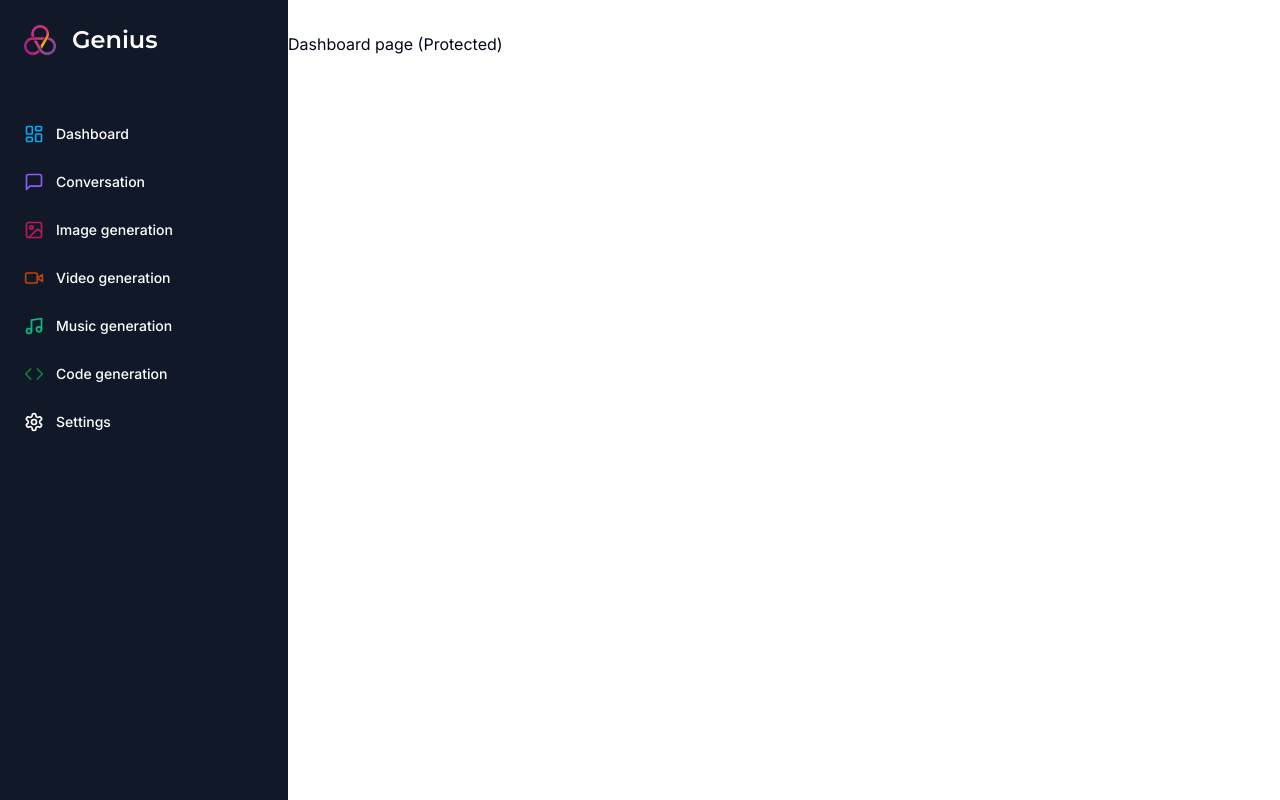
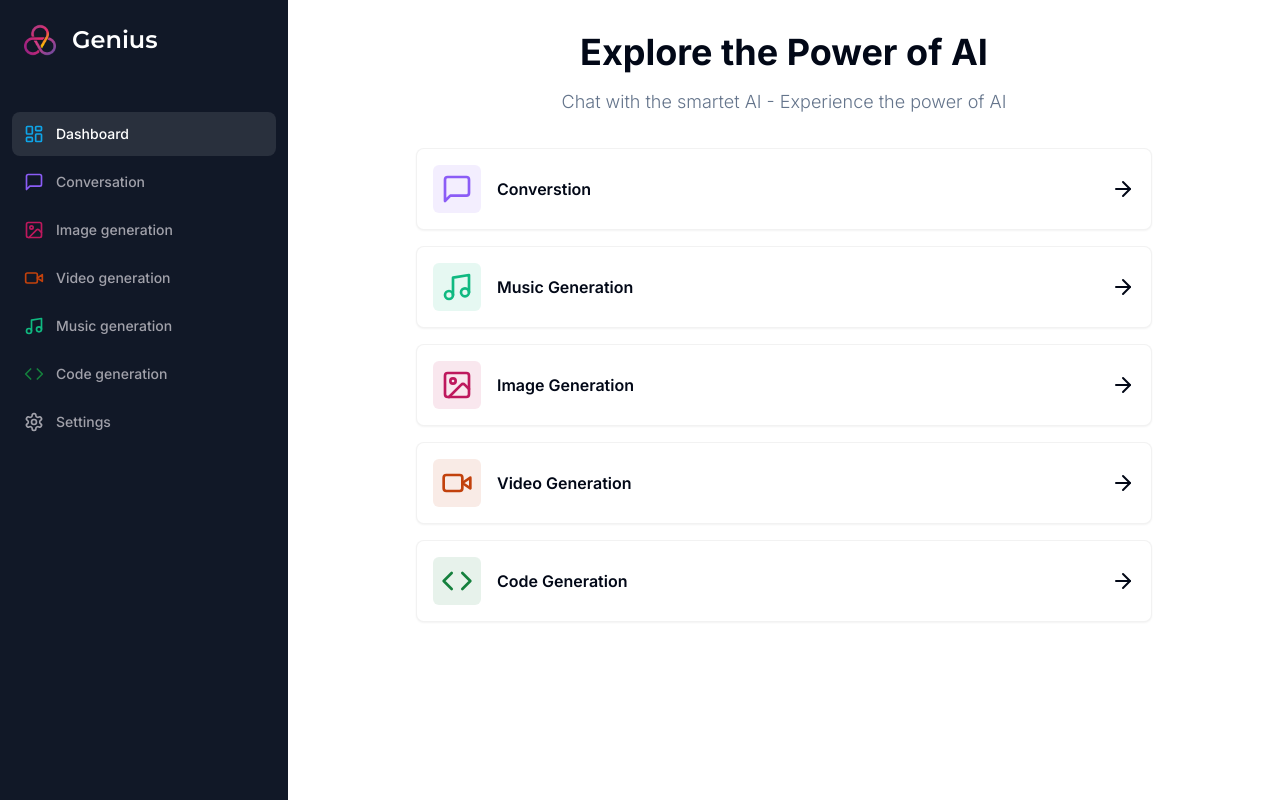
Before and after one commit to Joshuaatanu/ai-saas, a Next.js app: page /dashboard in a window 1280 px wide. Built offline with nearby package versions, Linux system fonts and the light colour scheme.

Commit message:
finished dashboard

```diff
--- a/app/(dashboard)/(routes)/dashboard/page.tsx
+++ b/app/(dashboard)/(routes)/dashboard/page.tsx
@@ -1,11 +1,89 @@
-import { Button } from "@/components/ui/button";
-import { UserButton, UserProfile } from "@clerk/nextjs";
-import Image from "next/image";
+"use client";
+
+import { Card } from "@/components/ui/card";
+import { cn } from "@/lib/utils";
+import {
+  ArrowRight,
+  Code,
+  ImageIcon,
+  MessageSquare,
+  Music,
+  Video,
+  VideoIcon,
+} from "lucide-react";
+import { useRouter } from "next/navigation";
+
+const tools = [
+  {
+    label: "Converstion",
+    icon: MessageSquare,
+    color: "text-violet-500",
+    bgColor: "bg-violet-500/10",
+    href: "/conversation",
+  },
+  {
+    label: "Music Generation",
+    icon: Music,
+    color: "text-emerald-500",
+    bgColor: "bg-emerald-500/10",
+    href: "/music",
+  },
+  {
+    label: "Image Generation",
+    icon: ImageIcon,
+    color: "text-pink-700",
+    bgColor: "bg-pink-700/10",
+    href: "/image",
+  },
+  {
+    label: "Video Generation",
+    icon: VideoIcon,
+    color: "text-orange-700",
+    bgColor: "bg-orange-700/10",
+    href: "/video",
+  },
+  {
+    label: "Code Generation",
+    icon: Code,
+    color: "text-green-700",
+    bgColor: "bg-green-700/10",
+    href: "/code",
+  },
+];
 
 export default function DashboardPage() {
+  const router = useRouter();
   return (
     <div>
-      <p>Dashboard page (Protected) </p>
+      <div className=" mb-8 space-y-4">
+        <h2 className="text-2xl md:text-4xl font-bold text-center">
+          {" "}
+          Explore the Power of AI
+        </h2>
+        <p className="text-muted-foreground font-light text-sm md:text-lg text-center ">
+          Chat with the smartet AI - Experience the power of AI
+        </p>
+      </div>
+      <div className=" px-4 md:px-20 lg:px-32 space-y-4">
+        {tools.map((tool) => (
+          <Card
+            onClick={() => {
+              router.push(tool.href);
+            }}
+            key={tool.href}
+            className="p-4 border-black/5 flex items-center
+          justify-between hover:shadow-md transition cursor-pointer"
+          >
+            <div className="flex  items-center gap-x-4">
+              <div className={cn(" p-2 w-fit rounded-md", tool.bgColor)}>
+                <tool.icon className={cn("w-8 h-8", tool.color)} />
+              </div>
+              <div className="font-semibold"> {tool.label}</div>
+            </div>
+            <ArrowRight className="" />
+          </Card>
+        ))}
+      </div>
     </div>
   );
 }
--- a/components/Sidebar.tsx
+++ b/components/Sidebar.tsx
@@ -14,6 +14,7 @@
 import { Montserrat } from "next/font/google";
 import Image from "next/image";
 import Link from "next/link";
+import { usePathname } from "next/navigation";
 
 const montserrat = Montserrat({ weight: "600", subsets: ["latin"] });
 
@@ -62,6 +63,7 @@
 ];
 
 const Sidebar = () => {
+  const pathname = usePathname();
   return (
     <div className=" space-y-4 py-4 flex flex-col h-full bg-[#111827] text-white">
       <div className="px-3 py-2 flex-1">
@@ -78,7 +80,12 @@
             <Link
               href={route.href}
               key={route.href}
-              className="text-sm group flex p-3 w-full justify-start font-medium cursor-pointer hover:text-white hover:bg-white/10 rounded-lg transition"
+              className={cn(
+                "text-sm group flex p-3 w-full justify-start font-medium cursor-pointer hover:text-white hover:bg-white/10 rounded-lg transition",
+                pathname === route.href
+                  ? "text-white bg-white/10"
+                  : "text-zinc-400"
+              )}
             >
               <div className="flex items-center flex-1">
                 <route.icon className={cn("h-5 w-5 mr-3", route.color)} />
--- /dev/null
+++ b/components/ui/card.tsx
@@ -0,0 +1,79 @@
+import * as React from "react"
+
+import { cn } from "@/lib/utils"
+
+const Card = React.forwardRef<
+  HTMLDivElement,
+  React.HTMLAttributes<HTMLDivElement>
+>(({ className, ...props }, ref) => (
+  <div
+    ref={ref}
+    className={cn(
+      "rounded-lg border bg-card text-card-foreground shadow-sm",
+      className
+    )}
+    {...props}
+  />
+))
+Card.displayName = "Card"
+
+const CardHeader = React.forwardRef<
+  HTMLDivElement,
+  React.HTMLAttributes<HTMLDivElement>
+>(({ className, ...props }, ref) => (
+  <div
+    ref={ref}
+    className={cn("flex flex-col space-y-1.5 p-6", className)}
+    {...props}
+  />
+))
+CardHeader.displayName = "CardHeader"
+
+const CardTitle = React.forwardRef<
+  HTMLParagraphElement,
+  React.HTMLAttributes<HTMLHeadingElement>
+>(({ className, ...props }, ref) => (
+  <h3
+    ref={ref}
+    className={cn(
+      "text-2xl font-semibold leading-none tracking-tight",
+      className
+    )}
+    {...props}
+  />
+))
+CardTitle.displayName = "CardTitle"
+
+const CardDescription = React.forwardRef<
+  HTMLParagraphElement,
+  React.HTMLAttributes<HTMLParagraphElement>
+>(({ className, ...props }, ref) => (
+  <p
+    ref={ref}
+    className={cn("text-sm text-muted-foreground", className)}
+    {...props}
+  />
+))
+CardDescription.displayName = "CardDescription"
+
+const CardContent = React.forwardRef<
+  HTMLDivElement,
+  React.HTMLAttributes<HTMLDivElement>
+>(({ className, ...props }, ref) => (
+  <div ref={ref} className={cn("p-6 pt-0", className)} {...props} />
+))
+CardContent.displayName = "CardContent"
+
+const CardFooter = React.forwardRef<
+  HTMLDivElement,
+  React.HTMLAttributes<HTMLDivElement>
+>(({ className, ...props }, ref) => (
+  <div
+    ref={ref}
+    className={cn("flex items-center p-6 pt-0", className)}
+    {...props}
+  />
+))
+CardFooter.displayName = "CardFooter"
+
+export { Card, CardHeader, CardFooter, CardTitle, CardDescription, CardContent }
```
